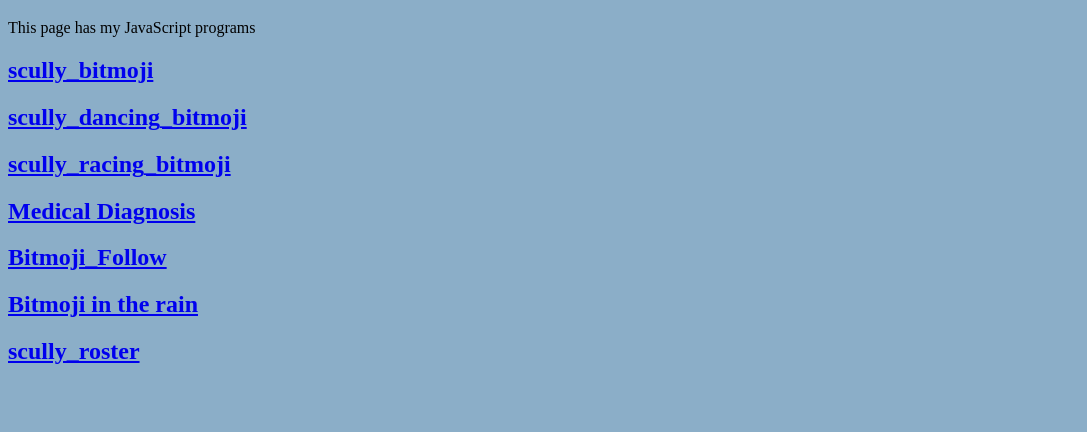
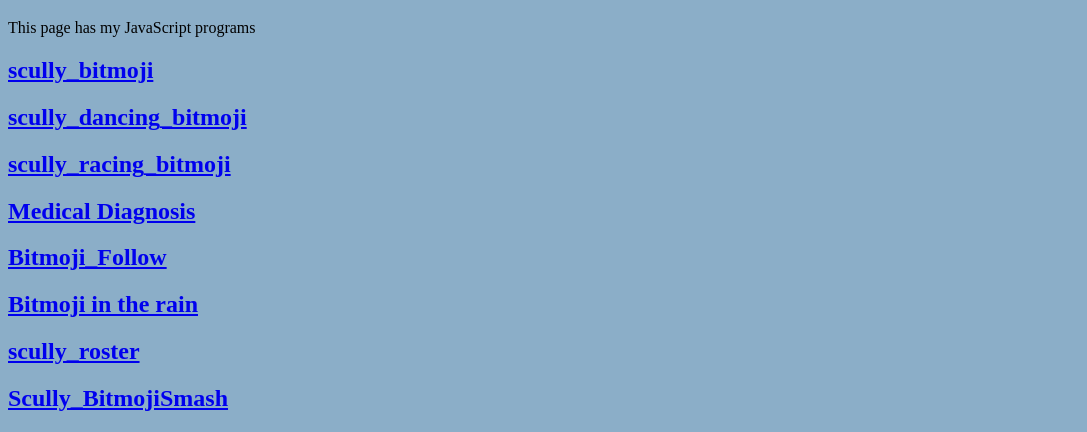
Before and after one commit to scullye127/scullye127.github.io, a plain HTML site: page javascripts.html in a window 1280 px wide. Shown: the part 433-865 px from the top of the page, without its empty margins (0-1087 px from the left). Before the commit the page ends 818 px from the top, so only its background shows below. Drawn offline with Linux system fonts and the light colour scheme; a script that the page names is missing.

Commit message:
Update javascripts.html

```diff
--- a/javascripts.html
+++ b/javascripts.html
@@ -33,7 +33,7 @@
 	<h2><a href="https://www.khanacademy.org/computer-programming/bitmoji_follow/5563434391617536">Bitmoji_Follow</a></h2><script src="https://www.khanacademy.org/computer-programming/bitmoji_follow/5563434391617536/embed.js?editor=no&buttons=no&author=no&embed=yes"></script>
 	<h2><a href="https://www.khanacademy.org/computer-programming/bitmoji-in-the-rain/4682333590700032">Bitmoji in the rain</a></h2><script src="https://www.khanacademy.org/computer-programming/bitmoji-in-the-rain/4682333590700032/embed.js?editor=no&buttons=no&author=no&embed=yes"></script>
 	<h2><a href="https://www.khanacademy.org/computer-programming/scully_roster/5698220388040704">scully_roster</a></h2><script src="https://www.khanacademy.org/computer-programming/scully_roster/5698220388040704/embed.js?editor=no&buttons=no&author=no&embed=yes"></script>
-
+	<h2><a href="https://www.khanacademy.org/computer-programming/scully_bitmojismash/6508617944842240">Scully_BitmojiSmash</a></h2><script src="https://www.khanacademy.org/computer-programming/scully_bitmojismash/6508617944842240/embed.js?editor=no&buttons=no&author=no&embed=yes"></script>
 </div>
 </body>
 </html>
```
